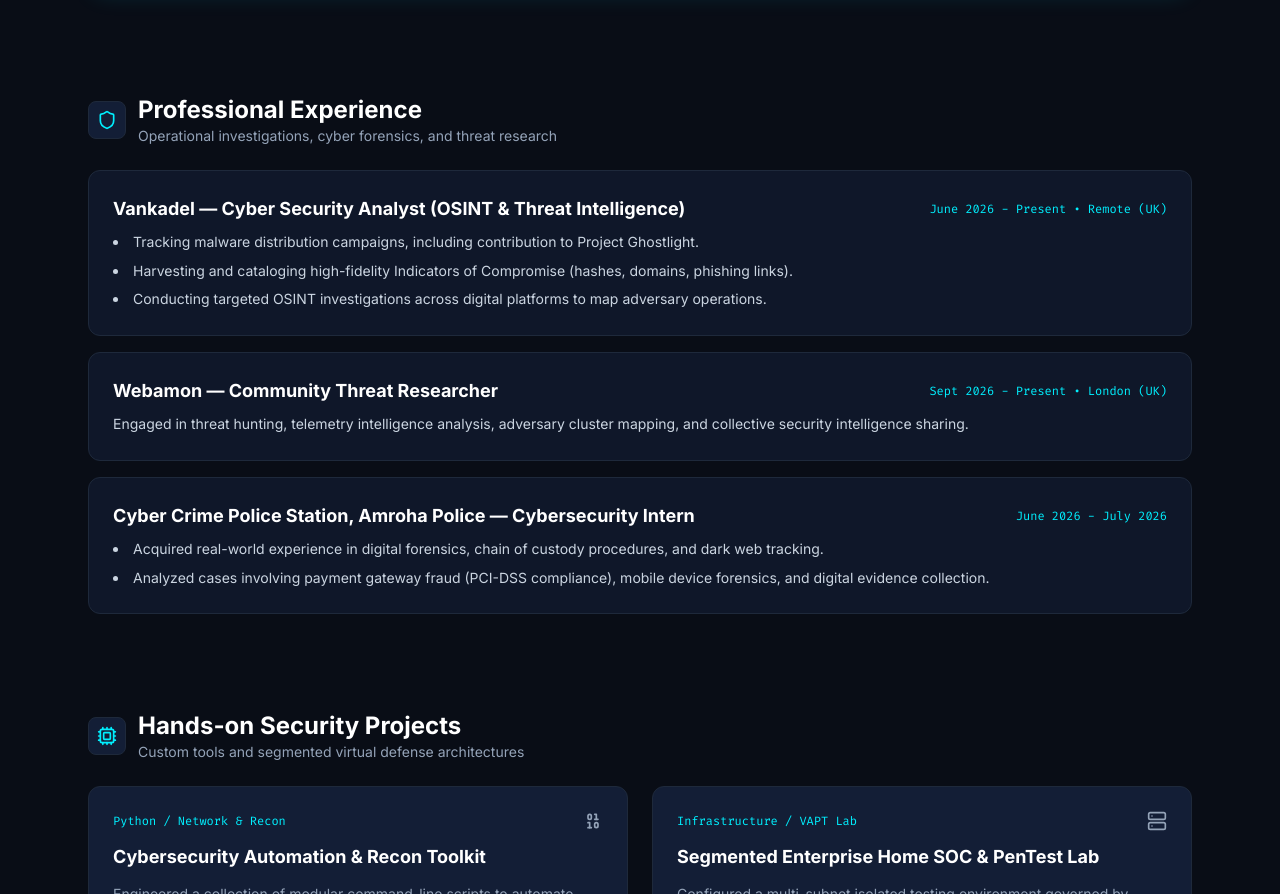
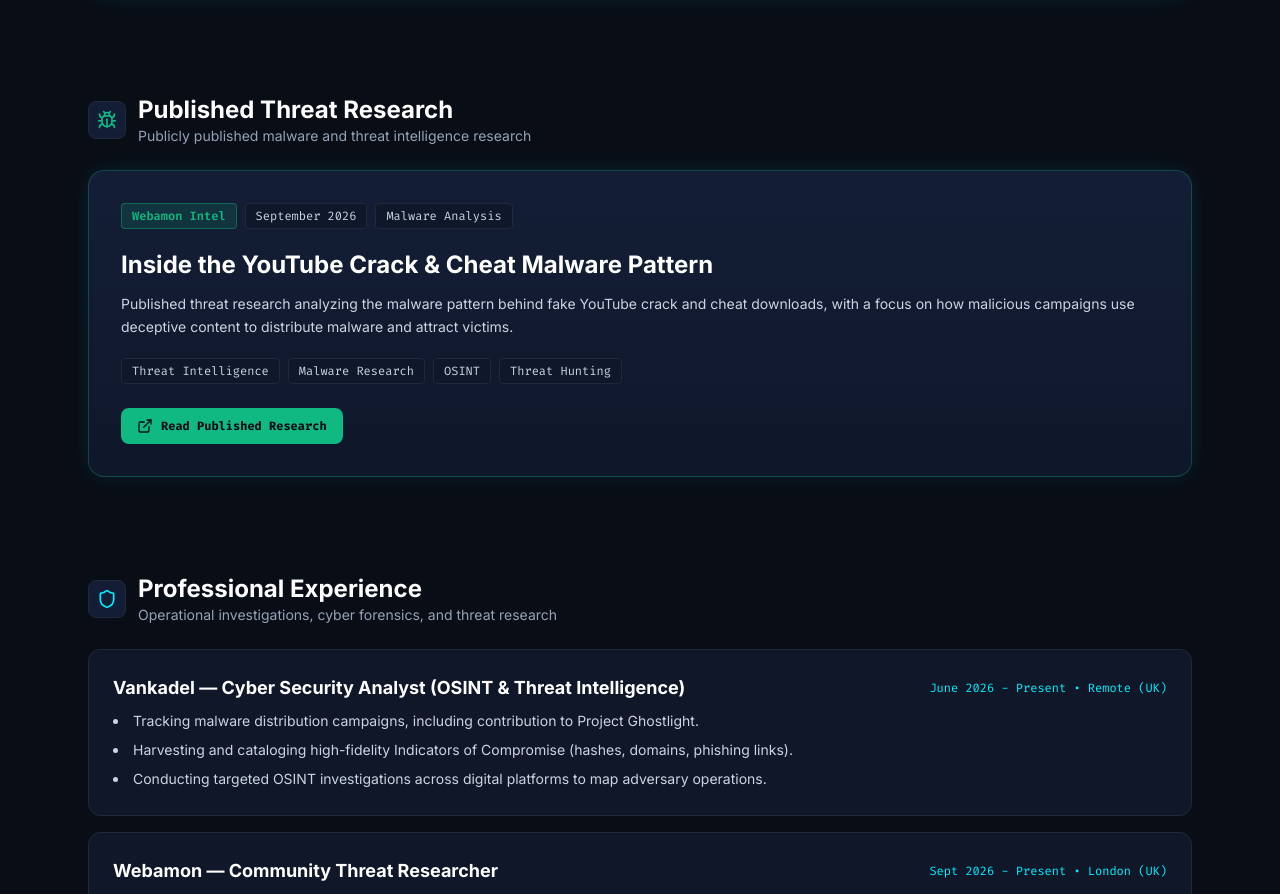
Before and after one commit to akash870547-hue/Portfolio, a plain HTML site: page index.html in a window 1280 px wide. Shown: the part 1280-2174 px from the top of the page. Drawn offline with nearby package versions, Linux system fonts and the light colour scheme.

Commit message:
Add published Webamon threat research

```diff
--- a/index.html
+++ b/index.html
@@ -213,6 +213,56 @@
       </div>
     </section>
 
+    <!-- Published Threat Research Section -->
+    <section id="threat-research" class="space-y-6">
+      <div class="flex items-center gap-3">
+        <div class="p-2 rounded-lg bg-cyber-card border border-cyber-border text-cyber-green">
+          <i data-lucide="bug" class="w-5 h-5"></i>
+        </div>
+        <div>
+          <h2 class="text-2xl font-bold text-white">Published Threat Research</h2>
+          <p class="text-sm text-cyber-muted">Publicly published malware and threat intelligence research</p>
+        </div>
+      </div>
+
+      <div class="p-6 md:p-8 rounded-2xl bg-gradient-to-b from-cyber-card to-cyber-dark border border-cyber-green/30 glow-accent relative space-y-5">
+        <div class="flex flex-wrap items-center gap-2 text-xs font-mono">
+          <span class="px-2.5 py-1 rounded bg-cyber-green/15 border border-cyber-green/40 text-cyber-green font-semibold">
+            Webamon Intel
+          </span>
+          <span class="px-2.5 py-1 rounded bg-cyber-dark border border-cyber-border text-slate-300">
+            September 2026
+          </span>
+          <span class="px-2.5 py-1 rounded bg-cyber-dark border border-cyber-border text-slate-300">
+            Malware Analysis
+          </span>
+        </div>
+
+        <div class="space-y-3">
+          <h3 class="text-xl md:text-2xl font-bold text-white leading-snug">
+            Inside the YouTube Crack & Cheat Malware Pattern
+          </h3>
+
+          <p class="text-sm text-slate-300 leading-relaxed">
+            Published threat research analyzing the malware pattern behind fake YouTube crack and cheat downloads, with a focus on how malicious campaigns use deceptive content to distribute malware and attract victims.
+          </p>
+        </div>
+
+        <div class="flex flex-wrap gap-2 text-xs font-mono text-slate-300">
+          <span class="px-2.5 py-1 rounded bg-cyber-dark border border-cyber-border">Threat Intelligence</span>
+          <span class="px-2.5 py-1 rounded bg-cyber-dark border border-cyber-border">Malware Research</span>
+          <span class="px-2.5 py-1 rounded bg-cyber-dark border border-cyber-border">OSINT</span>
+          <span class="px-2.5 py-1 rounded bg-cyber-dark border border-cyber-border">Threat Hunting</span>
+        </div>
+
+        <div class="pt-1 font-mono text-xs">
+          <a href="https://intel.webamon.com/blog/inside-the-youtube-crack-and-cheat-malware-pattern" target="_blank" rel="noopener noreferrer" class="inline-flex items-center gap-2 px-4 py-2.5 rounded-lg bg-cyber-green text-cyber-black font-bold hover:bg-opacity-90 transition shadow-sm">
+            <i data-lucide="external-link" class="w-4 h-4"></i> Read Published Research
+          </a>
+        </div>
+      </div>
+    </section>
+
     <!-- Experience Section -->
     <section id="experience" class="space-y-6">
       <div class="flex items-center gap-3">
```
